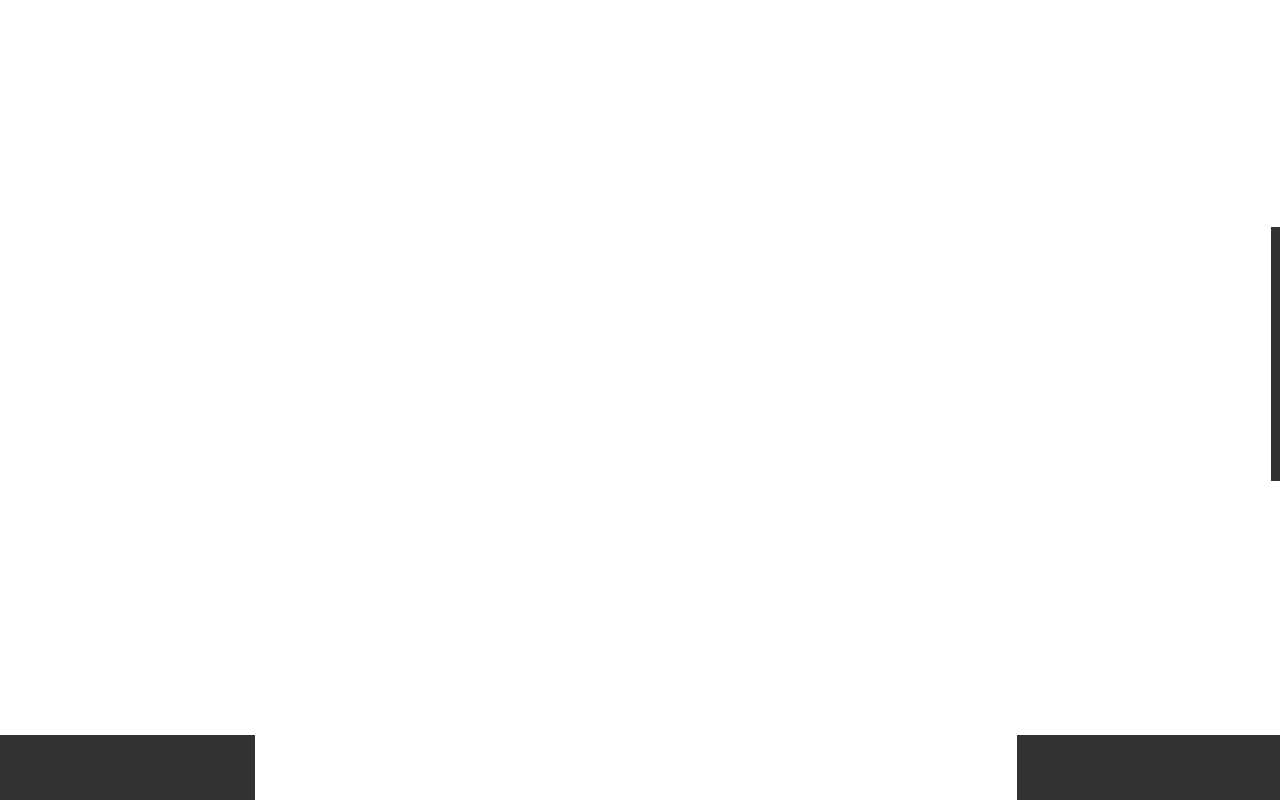
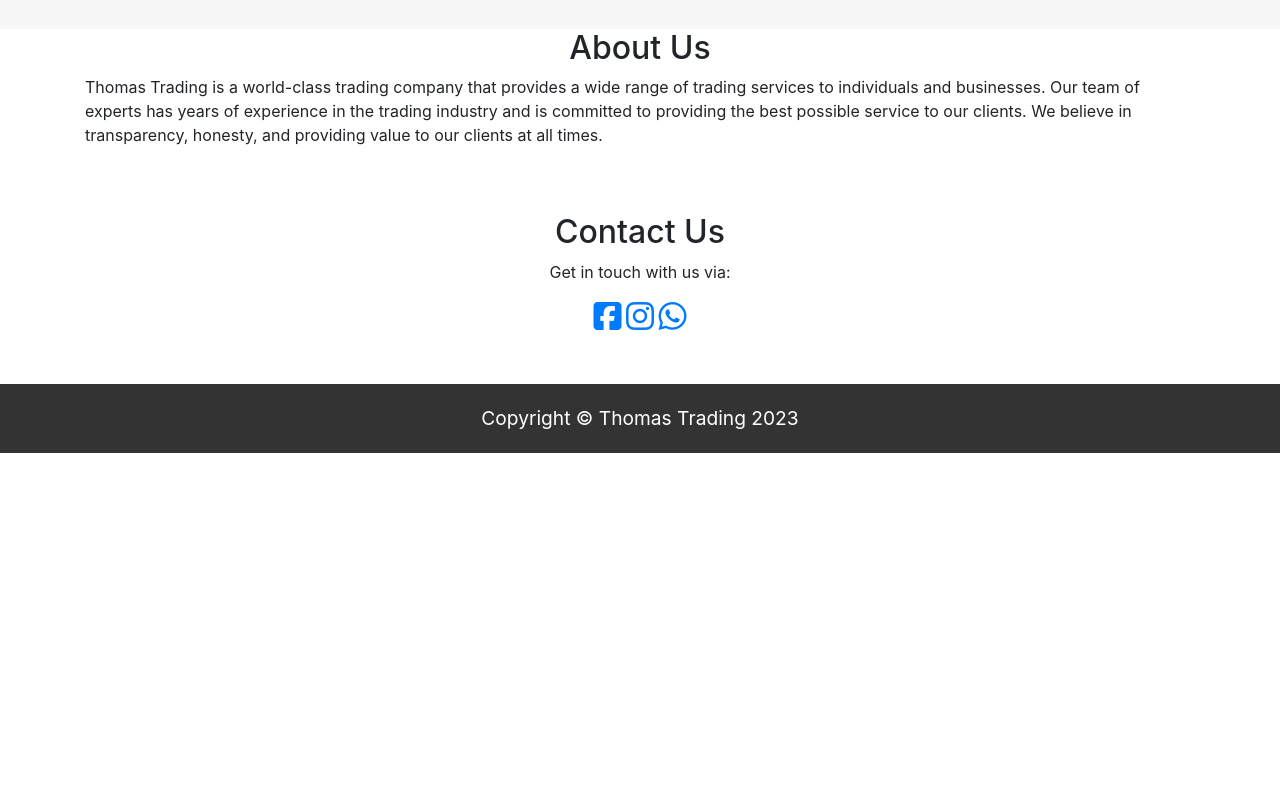
Before and after one commit to 0xakhii/Trading-company.github.io, a plain HTML site: page index.html in a window 1280 px wide. Shown: the part 1806-2606 px from the top of the page. After the commit the page ends 2259 px from the top, so only its background shows below. Drawn offline with nearby package versions, Linux system fonts and the light colour scheme.

Commit message:
new design

```diff
--- a/index.html
+++ b/index.html
@@ -5,6 +5,8 @@
     <meta name="viewport" content="width=device-width, initial-scale=1.0">
     <meta http-equiv="X-UA-Compatible" content="ie=edge">
     <title>Thomas Trading</title>
+    <link rel="stylesheet" href="https://cdnjs.cloudflare.com/ajax/libs/font-awesome/5.15.1/css/all.min.css" integrity="sha512-+4zCK9k+qNFUR5X+cKL9EIR+ZOhtIloNl9GIKS57V1MyNsYpYcUrUeQc9vNfzsWfV28IaLL3i96P9sdNyeRssA==" crossorigin="anonymous" />
+    <link rel="stylesheet" href="https://kit.fontawesome.com/70a2f6d875.css" crossorigin="anonymous">
     <link rel="stylesheet" href="https://stackpath.bootstrapcdn.com/bootstrap/4.5.0/css/bootstrap.min.css" integrity="sha384-9aIt2nRpC12Uk9gS9baDl411NQApFmC26EwAOH8WgZl5MYYxFfc+NcPb1dKGj7Sk" crossorigin="anonymous">
     <style>
       .jumbotron {
@@ -133,6 +135,32 @@
     margin: 0;
     font-size: 1.2em;
   }
+  .contact-section {
+  text-align: center;
+  padding: 50px 0;
+}
+
+.icon-container {
+  display: inline-block;
+  margin: 50px;
+  transition: all 0.3s ease-in-out;
+}
+
+.icon-container i {
+  font-size: 36px;
+  color: #333;
+  margin: 50px 50px;
+}
+
+.icon-container:hover {
+  transform: translateY(-10px);
+}
+
+.icon-container:hover i {
+  color: #0077FF;
+}
+
+
     </style>
     </head>
     <body>
@@ -204,19 +232,21 @@
                     <p>Thomas Trading is a world-class trading company that provides a wide range of trading services to individuals and businesses. Our team of experts has years of experience in the trading industry and is committed to providing the best possible service to our clients. We believe in transparency, honesty, and providing value to our clients at all times.</p>
                     </div>
                 </section>
-
-              <section class="contact" id="contact">
-                <div class="container">
-                  <h2 class="text-center">Contact Us</h2>
-                  <form action="">
-                    <input type="text" placeholder="Your Name">
-                    <input type="email" placeholder="Your Email">
-                    <textarea placeholder="Your Message"></textarea>
-                    <input type="submit" value="Submit">
-                  </form>
+                <div class="contact-section">
+                    <h2>Contact Us</h2>
+                    <p>Get in touch with us via:</p>
+                    <div class="contact-icons">
+                    <a href="https://www.facebook.com/">
+                        <i class="fab fa-facebook-square fa-2x"></i>
+                    </a>
+                    <a href="https://www.instagram.com/brahim_thomas_">
+                        <i class="fab fa-instagram fa-2x"></i>
+                    </a>
+                    <a href="https://api.whatsapp.com/send?phone=0631402056">
+                        <i class="fab fa-whatsapp fa-2x"></i>
+                    </a>
                     </div>
-              </section>
-
+                </div>
                 <footer>
                     <p>Copyright &copy; Thomas Trading 2023</p>
                 </footer>
```
Lines whose indentation alone changed are shown as unchanged.
